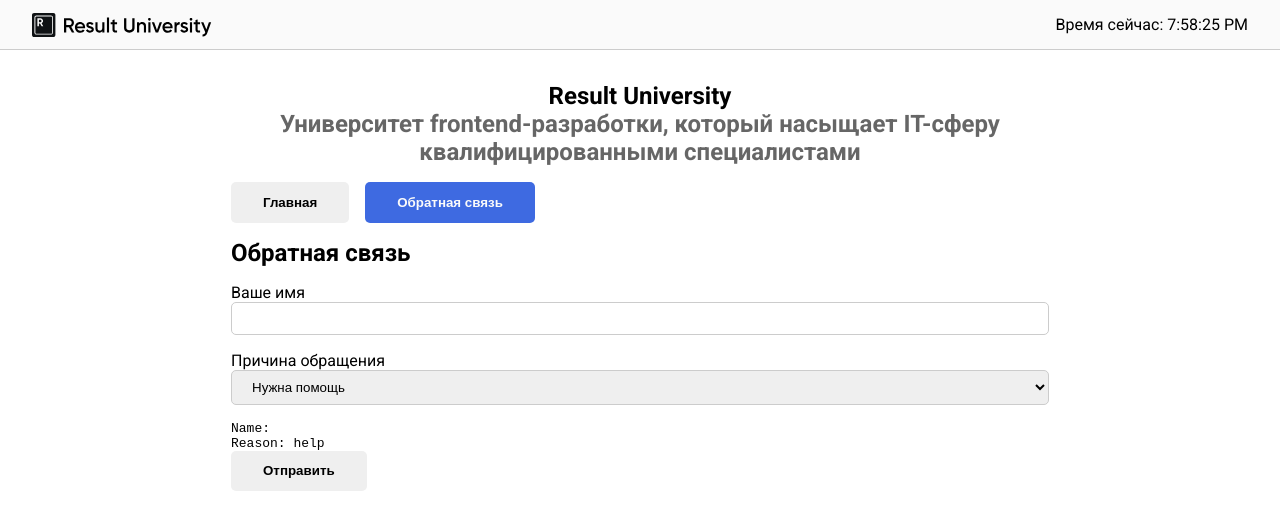
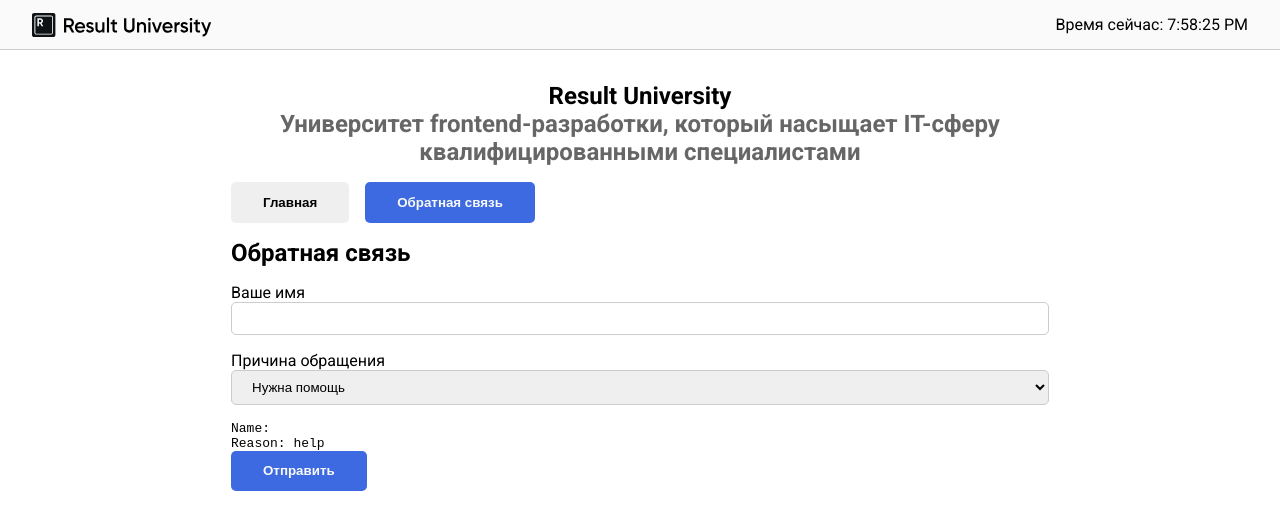
Before and after one commit to CrashStatic/react-teach, a React (Vite) app: page / in a window 1280 px wide. Shown: the top 530 px of the page. Built offline with nearby package versions, Linux system fonts and the light colour scheme.

Commit message:
Работает с кнопкой отправки формы при разных состояниях ошибки

```diff
--- a/src/components/FeedbackSection.jsx
+++ b/src/components/FeedbackSection.jsx
@@ -39,7 +39,7 @@
           Reason: {reason}
         </pre>
 
-        <Button>Отправить</Button>
+        <Button disabled={hasError} isActive={!hasError}>Отправить</Button>
       </form>
     </section>
   )
--- a/src/components/button/Button.jsx
+++ b/src/components/button/Button.jsx
@@ -1,5 +1,12 @@
 import classes from './Button.module.css';
 
-export default function Button({ children, onClick, isActive }) {
-  return <button className={isActive ? `${classes.button} ${classes.active}` : classes.button} onClick={onClick}>{children}</button>
+export default function Button({children, isActive, ...props}) {
+  return (
+    <button
+      {...props}
+      className={isActive ? `${classes.button} ${classes.active}` : classes.button}
+    >
+      {children}
+    </button>
+  )
 }
--- a/src/components/button/Button.module.css
+++ b/src/components/button/Button.module.css
@@ -12,6 +12,10 @@
     opacity: 0.8;
 }
 
+.button:disabled {
+    cursor: not-allowed;
+}
+
 .button.active {
     background: #3e6ae1;
     color: #fafafa;
```
